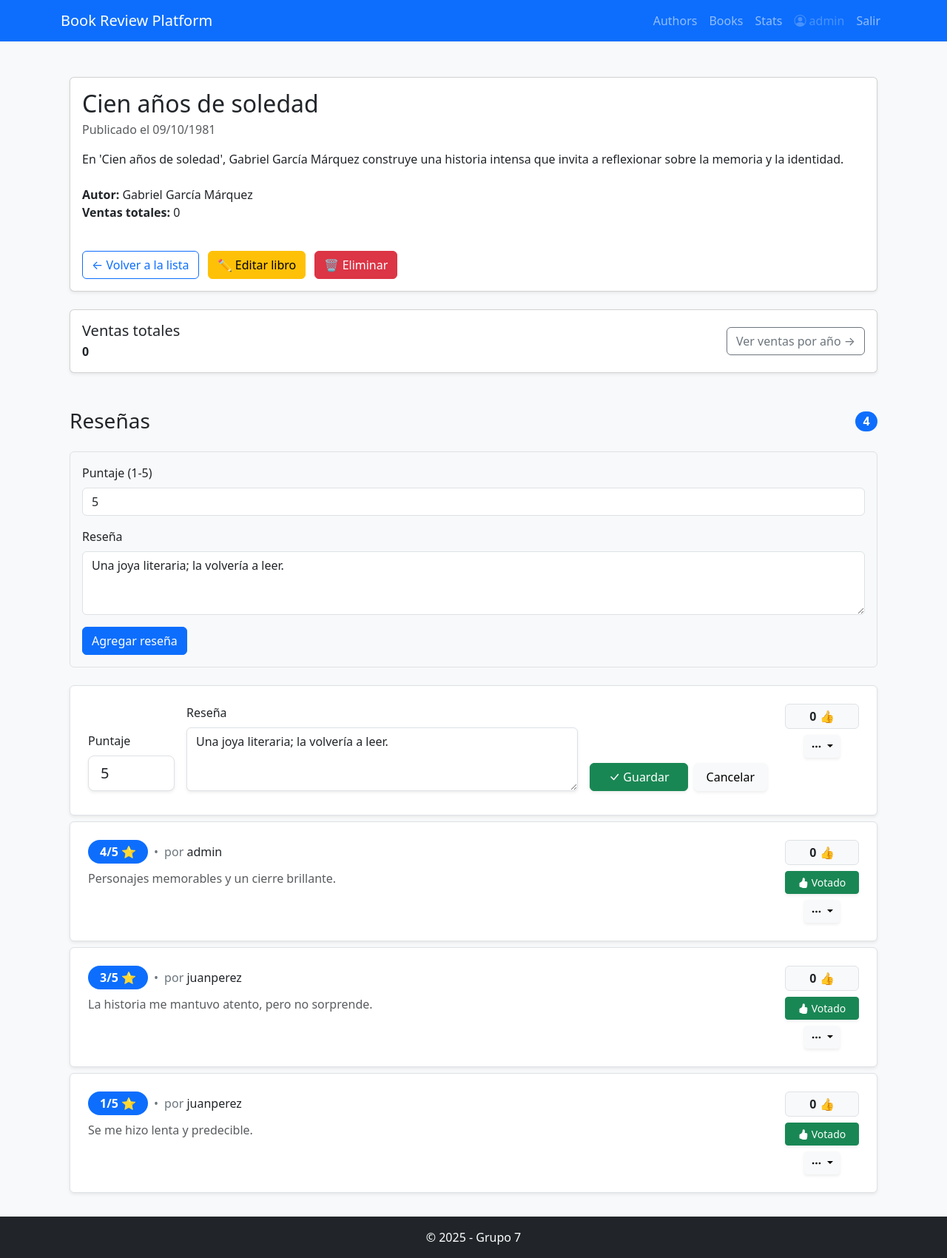
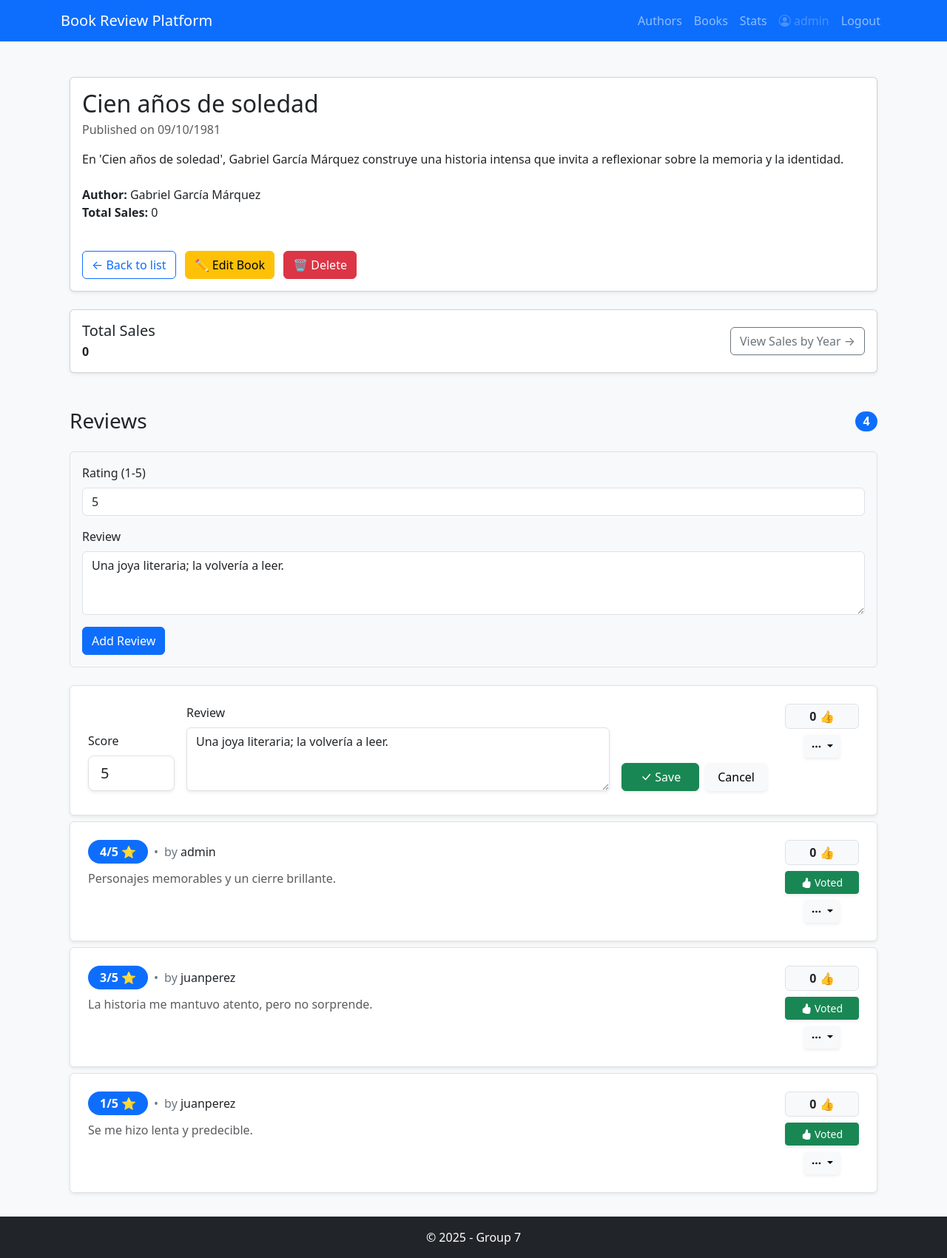
Before and after one commit to AlbertoZuiga/software-architecture-group-7, a Django app: page /reviews/edit/3/ in a window 1280 px wide. Shown: the whole page at 74% size. Run offline with Django 5.2, Linux system fonts and the light colour scheme; a user stored in the database is signed in; data comes from the database, SQL or seed files in the repository; parts of the project's set-up code (start-up, migrations or seed data) failed here and were passed over.

Commit message:
refactor: update templates to use English labels and messages for consistency

```diff
--- a/apps/books/templates/books/books_show.html
+++ b/apps/books/templates/books/books_show.html
@@ -10,27 +10,27 @@
             <h2 class="card-title">{{ book.name }}</h2>
 
             <p class="card-subtitle mb-2 text-muted">
-                Publicado el {{ book.published_at|date:"d/m/Y" }}
+                Published on {{ book.published_at|date:"d/m/Y" }}
             </p>
 
             <p class="card-text mt-3">{{ book.summary }}</p>
 
             <p class="card-text mt-4">
-                <strong>Autor:</strong> {{ book.author.name }}<br>
-                <strong>Ventas totales:</strong> {{ book.total_sales|intcomma }}
+                <strong>Author:</strong> {{ book.author.name }}<br>
+                <strong>Total Sales:</strong> {{ book.total_sales|intcomma }}
             </p>
 
             <a href="{% url 'books:index' %}" class="btn btn-outline-primary mt-4">
-                ← Volver a la lista
+                ← Back to list
             </a>
 
             {% if user.is_authenticated %}
                 <a href="{% url 'books:update' book.id %}" class="btn btn-warning mt-4 ms-2">
-                    ✏️ Editar libro
+                    ✏️ Edit Book
                 </a>
                 {% if user.is_superuser %}
-                <a href="{% url 'books:delete' book.id %}" class="btn btn-danger mt-4 ms-2" onclick="return confirm('¿Eliminar este libro?');">
-                    🗑️ Eliminar
+                <a href="{% url 'books:delete' book.id %}" class="btn btn-danger mt-4 ms-2" onclick="return confirm('Are you sure you want to delete this book?');">
+                    🗑️ Delete
                 </a>
                 {% endif %}
             {% endif %}
@@ -40,23 +40,21 @@
         <div class="card mt-4 shadow-sm">
             <div class="card-body d-flex justify-content-between align-items-center">
                 <div>
-                <h5 class="card-title mb-1">Ventas totales</h5>
+                    <h5 class="card-title mb-1">Total Sales</h5>
                     <p class="card-text mb-0">
                         <strong>{{ book.total_sales|intcomma }}</strong>
                     </p>
                 </div>
                 <div>
                     <a href="{% url 'sales:index' book.id %}" class="btn btn-outline-secondary">
-                    Ver ventas por año →
+                        View Sales by Year →
                     </a>
                 </div>
             </div>
         </div>
-
-
     <div class="mt-5">
         <div class="d-flex justify-content-between align-items-center mb-4">
-            <h3 class="mb-0">Reseñas</h3>
+            <h3 class="mb-0">Reviews</h3>
             {% if reviews %}
             <div class="badge bg-primary rounded-pill fs-6">{{ reviews|length }}</div>
             {% endif %}
@@ -67,7 +65,7 @@
         {% else %}
             <div class="alert alert-info border-0 shadow-sm">
                 <i class="bi bi-info-circle me-2"></i>
-                Inicia sesión para agregar una reseña.
+                Please log in to add a review.
                 <a href="{% url 'login' %}?next={{ request.path }}" class="alert-link">Login</a>
             </div>
         {% endif %}
@@ -83,7 +81,7 @@
                                     {% csrf_token %}
                                     <div class="row g-3 align-items-end">
                                         <div class="col-auto">
-                                            <label for="score-{{ review.id }}" class="form-label mb-2 fw-medium">Puntaje</label>
+                                            <label for="score-{{ review.id }}" class="form-label mb-2 fw-medium">Score</label>
                                             <input type="number" id="score-{{ review.id }}" name="score" min="1" max="5"
                                                 class="form-control form-control-lg shadow-sm"
                                                 value="{{ form_values.score|default:review.score }}" required>
@@ -92,7 +90,7 @@
                                             {% endif %}
                                         </div>
                                         <div class="col">
-                                            <label for="review-{{ review.id }}" class="form-label mb-2 fw-medium">Reseña</label>
+                                            <label for="review-{{ review.id }}" class="form-label mb-2 fw-medium">Review</label>
                                             <textarea id="review-{{ review.id }}" name="review" rows="3"
                                                 class="form-control shadow-sm" required>{{ form_values.review|default:review.review }}</textarea>
                                             {% if errors.review and edit_review_id == review.id %}
@@ -101,9 +99,9 @@
                                         </div>
                                         <div class="col-auto d-flex gap-2">
                                             <button class="btn btn-success px-4 shadow-sm" type="submit">
-                                                <i class="bi bi-check-lg me-1"></i>Guardar
+                                                <i class="bi bi-check-lg me-1"></i>Save
                                             </button>
-                                            <a class="btn btn-light px-3 shadow-sm" href="{% url 'books:show' book.id %}">Cancelar</a>
+                                            <a class="btn btn-light px-3 shadow-sm" href="{% url 'books:show' book.id %}">Cancel</a>
                                         </div>
                                     </div>
                                 </form>
@@ -111,7 +109,7 @@
                                 <div class="d-flex align-items-center gap-2 mb-2">
                                     <div class="badge bg-primary rounded-pill px-3 py-2 fs-6">{{ review.score }}/5 ⭐</div>
                                     <span class="text-secondary">•</span>
-                                    <span class="text-secondary">por <span class="fw-medium text-dark">{{ review.user.username }}</span></span>
+                                    <span class="text-secondary">by <span class="fw-medium text-dark">{{ review.user.username }}</span></span>
                                 </div>
                                 <div class="mt-2 mb-3 text-body-secondary">{{ review.review|linebreaksbr }}</div>
                             {% endif %}
@@ -126,16 +124,16 @@
                                         <form method="post" action="{% url 'reviews:upvote' review.id %}">
                                             {% csrf_token %}
                                             <button class="btn btn-outline-success btn-sm px-3 shadow-sm hover-scale" type="submit"
-                                                    title="Dale un voto positivo a esta reseña">
-                                                <i class="bi bi-hand-thumbs-up me-1"></i>Votar
+                                                    title="Give a positive vote to this review">
+                                                <i class="bi bi-hand-thumbs-up me-1"></i>Vote
                                             </button>
                                         </form>
                                     {% else %}
                                         <form method="post" action="{% url 'reviews:delete_upvote' review.id %}" class="d-grid">
                                             {% csrf_token %}
                                             <button class="btn btn-success btn-sm px-3 shadow-sm hover-scale" type="submit"
-                                                    title="Quitar tu voto de esta reseña">
-                                                <i class="bi bi-hand-thumbs-up-fill me-1"></i>Votado
+                                                    title="Remove your vote from this review">
+                                                <i class="bi bi-hand-thumbs-up-fill me-1"></i>Voted
                                             </button>
                                         </form>
                                     {% endif %}
@@ -148,15 +146,15 @@
                                         <ul class="dropdown-menu dropdown-menu-end shadow">
                                             <li>
                                                 <a class="dropdown-item" href="{% url 'reviews:edit' review.id %}">
-                                                    <i class="bi bi-pencil me-2"></i>Editar
+                                                    <i class="bi bi-pencil me-2"></i>Edit
                                                 </a>
                                             </li>
                                             <li>
                                                 <form method="post" action="{% url 'reviews:delete' review.id %}"
-                                                    onsubmit="return confirm('¿Estás seguro de que deseas eliminar esta reseña?');">
+                                                    onsubmit="return confirm('Are you sure you want to delete this review?');">
                                                     {% csrf_token %}
                                                     <button class="dropdown-item text-danger">
-                                                        <i class="bi bi-trash me-2"></i>Eliminar
+                                                        <i class="bi bi-trash me-2"></i>Delete
                                                     </button>
                                                 </form>
                                             </li>
@@ -172,7 +170,7 @@
         {% else %}
             <div class="text-center py-5 text-muted">
                 <i class="bi bi-chat-square-text fs-1 mb-3 d-block"></i>
-                <p class="mb-0">No hay reseñas todavía.</p>
+                <p class="mb-0">No reviews yet.</p>
             </div>
         {% endif %}
     </div>
--- a/apps/common/templates/auth/signup.html
+++ b/apps/common/templates/auth/signup.html
@@ -1,9 +1,9 @@
 {% extends 'base.html' %}
-{% block title %}Registro{% endblock %}
+{% block title %}Sign Up{% endblock %}
 {% block content %}
 <div class="row justify-content-center mt-5">
   <div class="col-md-5">
-    <h3 class="mb-3">Crear cuenta</h3>
+    <h3 class="mb-3">Create Account</h3>
     <form method="post">
       {% csrf_token %}
       {{ form.non_field_errors }}
@@ -14,7 +14,7 @@
           {% for error in field.errors %}<div class="text-danger small">{{ error }}</div>{% endfor %}
         </div>
       {% endfor %}
-      <button class="btn btn-success w-100" type="submit">Registrarme</button>
+      <button class="btn btn-success w-100" type="submit">Sign Up</button>
     </form>
   </div>
 </div>
--- a/apps/common/templates/partials/_footer.html
+++ b/apps/common/templates/partials/_footer.html
@@ -1,5 +1,5 @@
 <footer class="bg-dark text-white text-center py-3 mt-4">
     <div class="container">
-        <p class="mb-0">&copy; 2025 - Grupo 7</p>
+        <p class="mb-0">&copy; 2025 - Group 7</p>
     </div>
 </footer>
--- a/apps/common/templates/partials/_navbar.html
+++ b/apps/common/templates/partials/_navbar.html
@@ -25,11 +25,11 @@
                     <li class="nav-item">
                         <form method="post" action="{% url 'logout' %}" class="d-inline">
                             {% csrf_token %}
-                            <button class="nav-link btn btn-link " type="submit">Salir</button>
+                            <button class="nav-link btn btn-link " type="submit">Logout</button>
                         </form>
                     </li>
                 {% else %}
-                    <li class="nav-item"><a class="nav-link" href="{% url 'signup' %}">Registro</a></li>
+                    <li class="nav-item"><a class="nav-link" href="{% url 'signup' %}">Sign Up</a></li>
                     <li class="nav-item"><a class="nav-link" href="{% url 'login' %}">Login</a></li>
                 {% endif %}
             </ul>
--- a/apps/reviews/templates/reviews/_review_form.html
+++ b/apps/reviews/templates/reviews/_review_form.html
@@ -2,14 +2,14 @@
 <form method="post" action="{% url 'reviews:create' book.id %}" class="mb-4 border rounded p-3 bg-light">
     {% csrf_token %}
     <div class="mb-3">
-        <label class="form-label">Puntaje (1-5)</label>
+        <label class="form-label">Rating (1-5)</label>
         <input type="number" name="score" min="1" max="5" class="form-control" value="{{ form_values.score|default:'' }}" required>
         {% if errors.score %}<div class="text-danger small">{{ errors.score }}</div>{% endif %}
     </div>
     <div class="mb-3">
-        <label class="form-label">Reseña</label>
+        <label class="form-label">Review</label>
         <textarea name="review" rows="3" class="form-control" required>{{ form_values.review|default:'' }}</textarea>
         {% if errors.review %}<div class="text-danger small">{{ errors.review }}</div>{% endif %}
     </div>
-    <button type="submit" class="btn btn-primary">Agregar reseña</button>
+    <button type="submit" class="btn btn-primary">Add Review</button>
 </form>
--- a/apps/sales/templates/partials/_sales_form.html
+++ b/apps/sales/templates/partials/_sales_form.html
@@ -1,7 +1,7 @@
 <form method="post" action="{{ form_action }}" class="mb-4 border rounded p-3 bg-light">
     {% csrf_token %}
     <div class="mb-3">
-        <label for="year" class="form-label">Año ({{book.published_at.year}}-{{ current_year }})</label>
+        <label for="year" class="form-label">Year ({{book.published_at.year}}-{{ current_year }})</label>
         <input
             id="year"
             type="number"
@@ -16,7 +16,7 @@
     </div>
 
     <div class="mb-3">
-        <label for="sales" class="form-label">Cantidad de ventas</label>
+        <label for="sales" class="form-label">Number of Sales</label>
         <input
             id="sales"
             type="number"
```
Also changed, not shown: apps/authors/templates/authors/authors_index.html (+4 -4 lines), apps/authors/templates/authors/authors_show.html (+9 -9 lines), apps/authors/templates/authors/authors_update.html (+4 -4 lines), apps/authors/templates/partials/_authors_form.html (+4 -4 lines), apps/books/templates/books/books_confirm_delete.html (+8 -8 lines), apps/books/templates/books/books_index.html (+9 -9 lines), apps/books/templates/books/books_update.html (+4 -4 lines), apps/books/templates/partials/_books_form.html (+4 -4 lines), apps/common/templates/auth/login.html (+4 -4 lines), apps/sales/templates/sales/sales_index.html (+15 -15 lines), apps/sales/templates/sales/sales_update.html (+4 -4 lines). Lines whose indentation alone changed are shown as unchanged.
